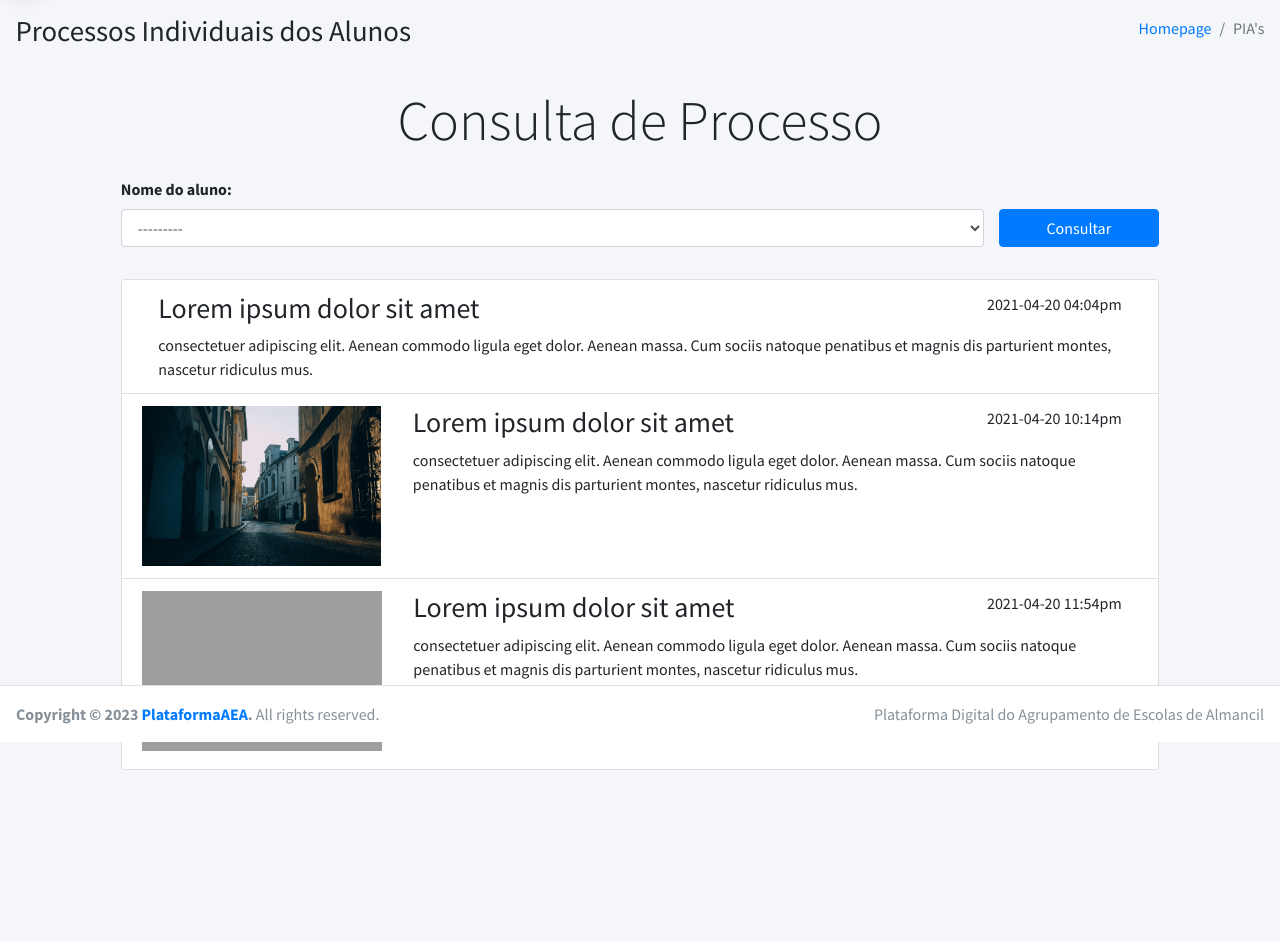
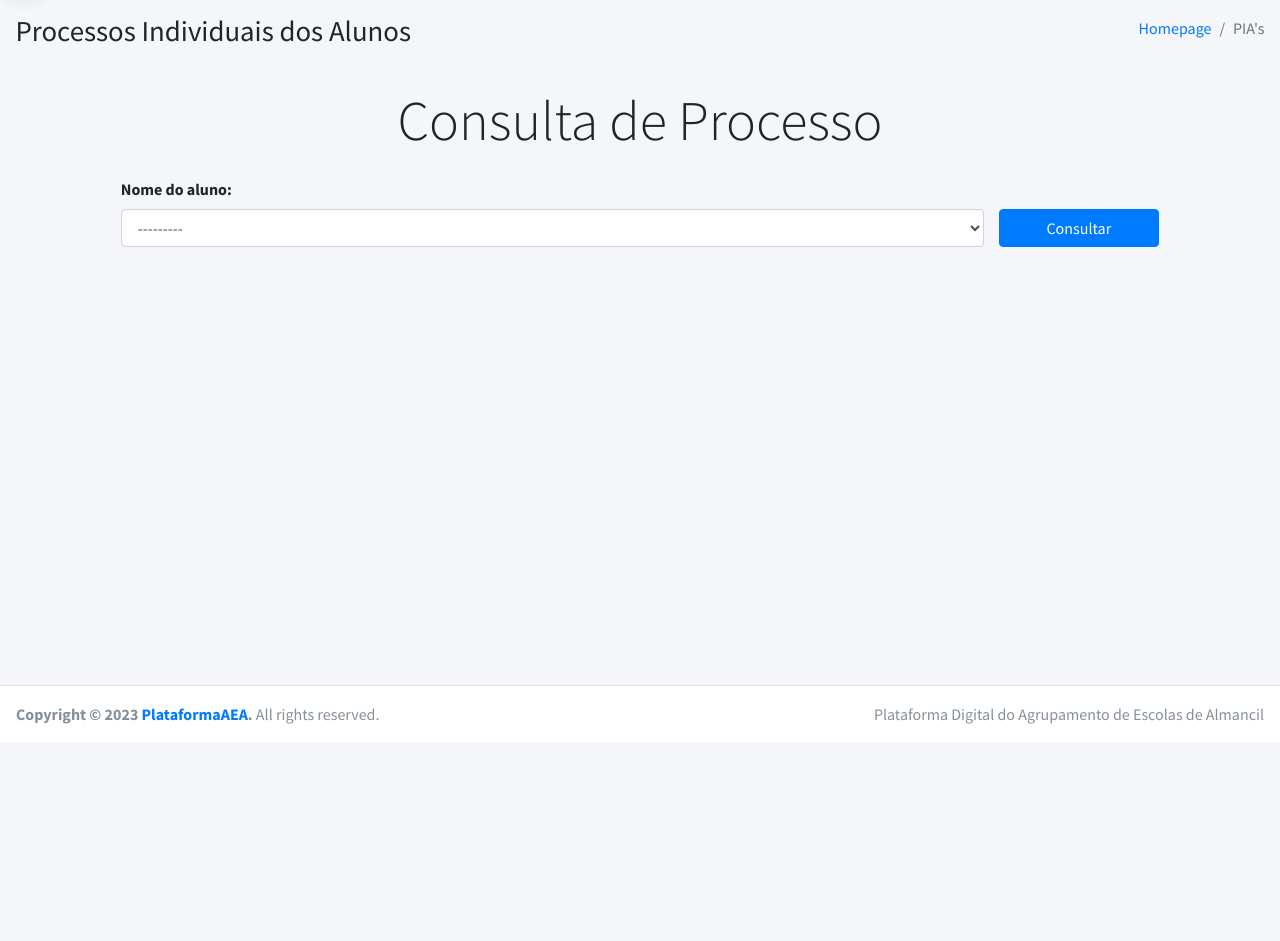
Before and after one commit to JoseMMarques/portalAEAlmancil, a Django app: page /pias/consulta/ in a window 1280 px wide. Shown: the part 58-999 px from the top of the page. After the commit the page ends 782 px from the top, so only its background shows below. Run offline with Django 4.2, Linux system fonts and the light colour scheme; some libraries are stand-ins or nearby versions; grey boxes are pictures that could not be loaded.

Commit message:
apresentação dos resultados dos pias dos alunos

```diff
--- a/templates/pias/pias_consult.html
+++ b/templates/pias/pias_consult.html
@@ -62,52 +62,6 @@
                     </ul>
                 {% endfor %}
             </form>
-
-            <div class="row mt-3">
-                <div class="col-md-10 offset-md-1">
-                    <div class="list-group">
-                        <div class="list-group-item">
-                            <div class="row">
-                                <div class="col px-4">
-                                    <div>
-                                        <div class="float-right">2021-04-20 04:04pm</div>
-                                        <h3>Lorem ipsum dolor sit amet</h3>
-                                        <p class="mb-0">consectetuer adipiscing elit. Aenean commodo ligula eget dolor. Aenean massa. Cum sociis natoque penatibus et magnis dis parturient montes, nascetur ridiculus mus.</p>
-                                    </div>
-                                </div>
-                            </div>
-                        </div>
-                        <div class="list-group-item">
-                            <div class="row">
-                                <div class="col-auto">
-                                    <img class="img-fluid" src="../../dist/img/photo1.png" alt="Photo" style="max-height: 160px;">
-                                </div>
-                                <div class="col px-4">
-                                    <div>
-                                        <div class="float-right">2021-04-20 10:14pm</div>
-                                        <h3>Lorem ipsum dolor sit amet</h3>
-                                        <p class="mb-0">consectetuer adipiscing elit. Aenean commodo ligula eget dolor. Aenean massa. Cum sociis natoque penatibus et magnis dis parturient montes, nascetur ridiculus mus.</p>
-                                    </div>
-                                </div>
-                            </div>
-                        </div>
-                        <div class="list-group-item">
-                            <div class="row">
-                                <div class="col-auto">
-                                    <iframe width="240" height="160" src="https://www.youtube.com/embed/WEkSYw3o5is?controls=0" allow="accelerometer; autoplay; encrypted-media; gyroscope; picture-in-picture" class="border-0" allowfullscreen></iframe>
-                                </div>
-                                <div class="col px-4">
-                                    <div>
-                                        <div class="float-right">2021-04-20 11:54pm</div>
-                                        <h3>Lorem ipsum dolor sit amet</h3>
-                                        <p class="mb-0">consectetuer adipiscing elit. Aenean commodo ligula eget dolor. Aenean massa. Cum sociis natoque penatibus et magnis dis parturient montes, nascetur ridiculus mus.</p>
-                                    </div>
-                                </div>
-                            </div>
-                        </div>
-                    </div>
-                </div>
-            </div>
         </div>
     </section>
 
--- a/templates/pias/pias_result.html
+++ b/templates/pias/pias_result.html
@@ -54,7 +54,7 @@
                                     <div>
                                         <div class="float-right">{{ pia.doc_date }}</div>
                                         <h3>{{ pia.type }}</h3>
-                                        <p class="mb-0">{{ pias.description }}</p>
+                                        <p class="mb-0">{{ pia.description }}</p>
                                     </div>
                                 </div>
                             </div>
```
